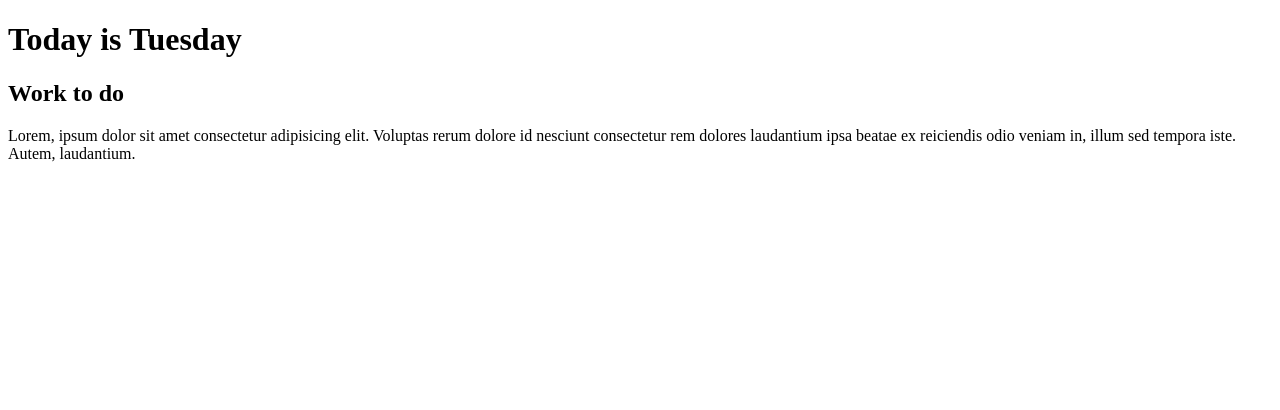
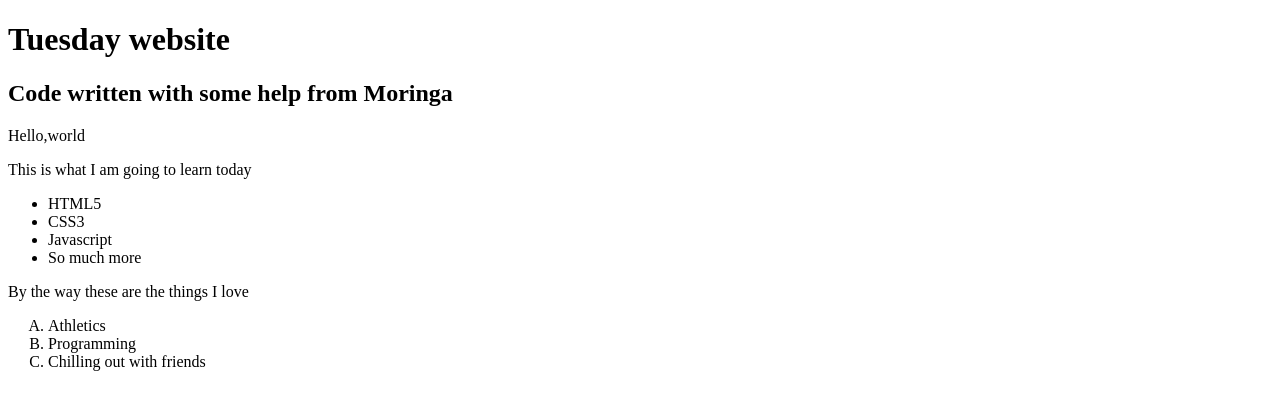
Before and after one commit to Lomemoraine/firstweb, a plain HTML site: page index.html in a window 1280 px wide. Drawn offline with Linux system fonts and the light colour scheme.

Commit message:
add list elements

```diff
--- a/index.html
+++ b/index.html
@@ -7,10 +7,25 @@
     <title>First website at Moringa</title>
 </head>
 <body>
-    <h1>Today is Tuesday</h1>
-    <h2>Work to do</h2>
-    <p>Lorem, ipsum dolor sit amet consectetur adipisicing elit. Voluptas rerum dolore id nesciunt consectetur rem dolores laudantium ipsa beatae ex reiciendis odio veniam in, illum sed tempora iste. Autem, laudantium.</p>
+    <h1>Tuesday website</h1>
+    <h2>Code written with some help from Moringa</h2>
+    <!-- <p>Lorem, ipsum dolor sit amet consectetur adipisicing elit. Voluptas rerum dolore id nesciunt consectetur rem dolores laudantium ipsa beatae ex reiciendis odio veniam in, illum sed tempora iste. Autem, laudantium.</p> -->
 
+    <p>Hello,world</p>
+    <p>This is what I am going to learn today</p>
+    <ul>
+        <li>HTML5</li>
+        <li>CSS3</li>
+        <li>Javascript</li>
+        <li>So much more</li>
+
+    </ul>
+   <p>By the way these are the things I love</p>
+   <ol type="A">
+       <li>Athletics</li>
+       <li>Programming</li>
+       <li>Chilling out with friends</li>
+   </ol>
 
 </body>
 </html>
```
